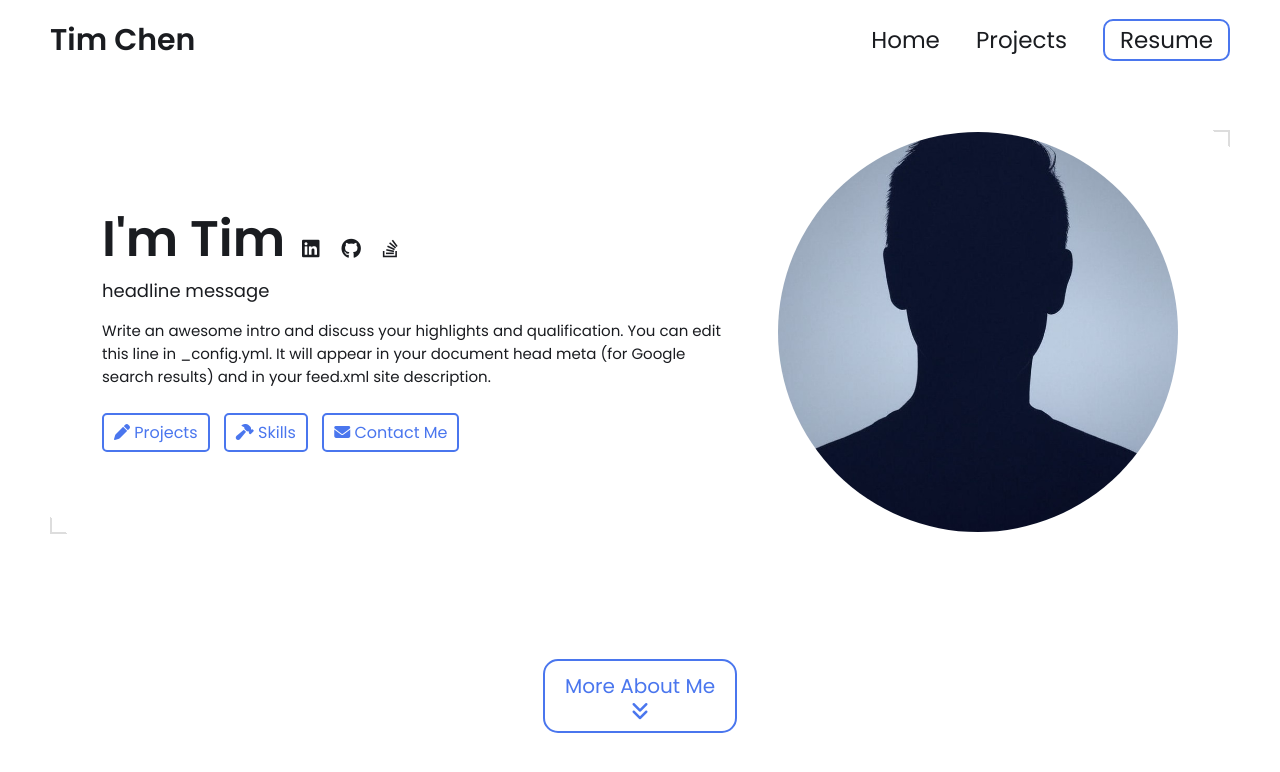
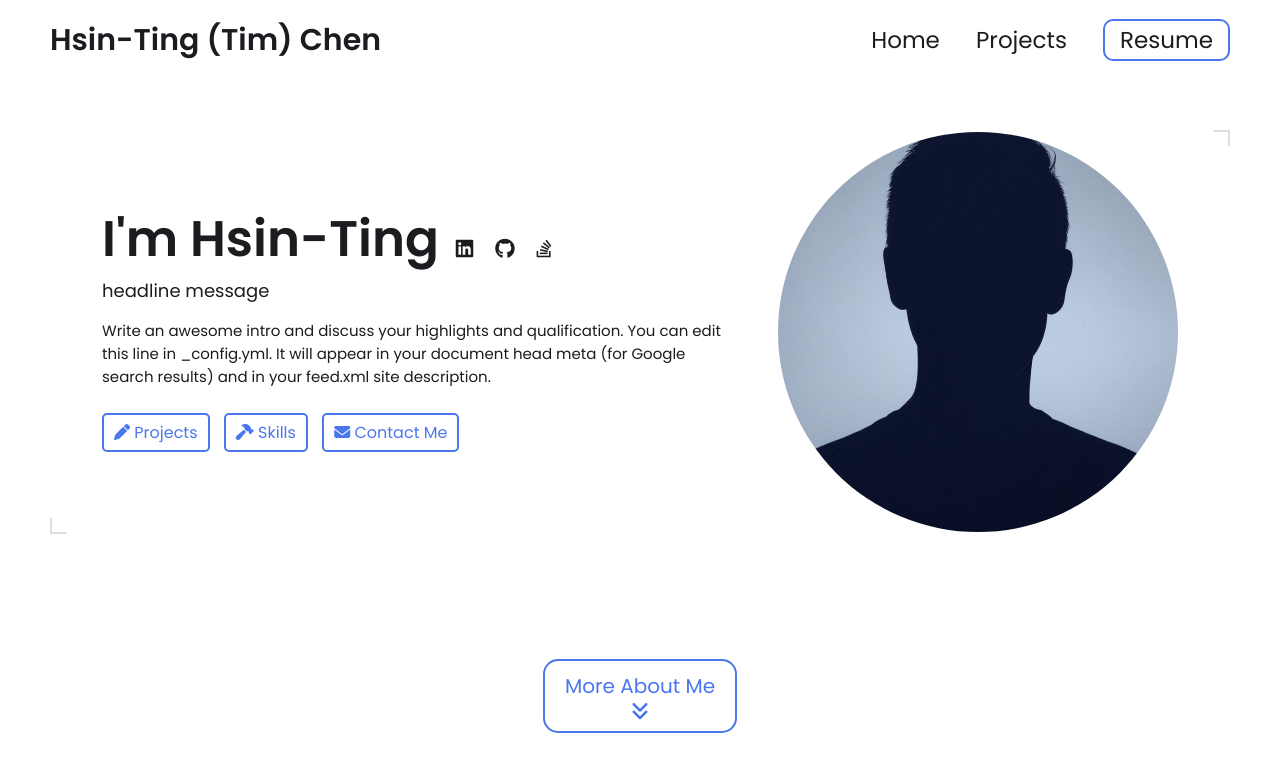
Before and after one commit to timchen863/timchen863.github.io, a Jekyll site: the page built from index.html, in a window 1280 px wide and 900 px high. Shown: the top 772 px of the window. Built offline with Jekyll 4.4.1, drawn with Linux system fonts in a browser that asks for light colours.

Commit message:
Update _config.yml

```diff
--- a/_config.yml
+++ b/_config.yml
@@ -12,7 +12,7 @@ title: Tim's Portfolio # This is what shows up in the tab of the browser
 
 
 # Hero Section
-name: Tim Chen
+name: Hsin-Ting (Tim) Chen
 headline: headline message
 description: >- # dont remove this line. this will ignore all new lines until the next section
   Write an awesome intro and discuss your highlights and qualification. You can edit this
```
